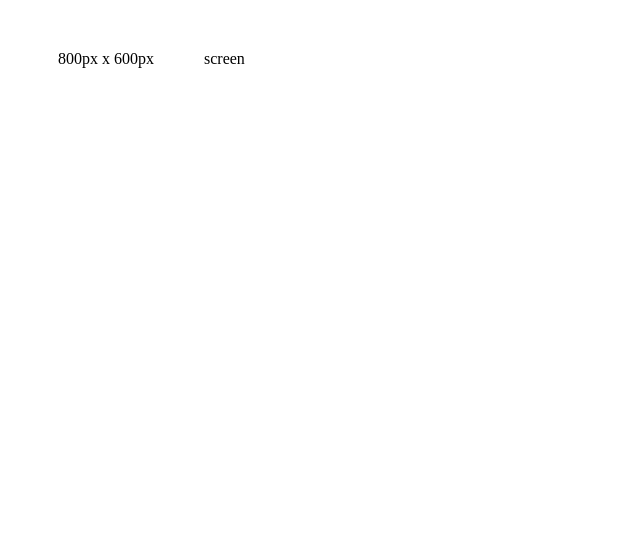
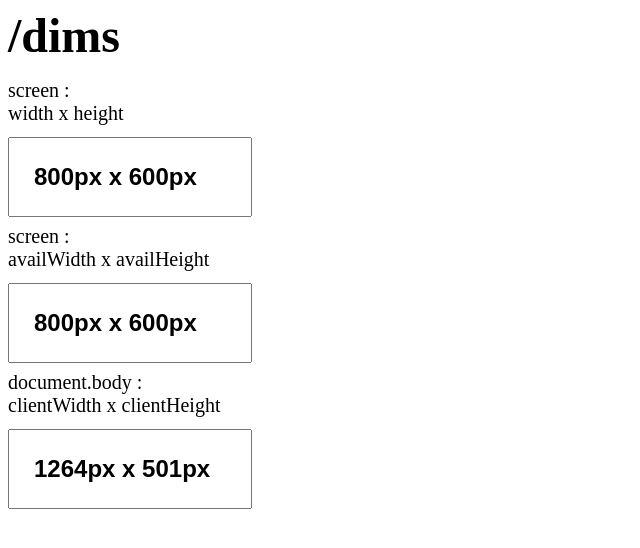
Before and after one commit to motetpaper/qa, a plain HTML site: page docs/dims.html in a window 1280 px wide. Shown: the whole page, without its empty margins (0-640 px from the left). Drawn offline with Linux system fonts and the light colour scheme.

Commit message:
qa edit dims CSS now  uses em units

```diff
--- a/docs/dims.html
+++ b/docs/dims.html
@@ -6,25 +6,80 @@
   <title></title>
 </head>
 <body>
+<h1>/dims</h1>
 <div class="container">
-  <div id="dims"></div>
-  <div>screen</div>
+  <div>
+    <div>
+      <label for="w">
+        screen :<br/>width x height
+      </label><br/>
+      <input name="w" id="w" type="text" />
+    </div>
+    <div>
+      <label for="aw">
+        screen :<br/>availWidth x availHeight
+      </label><br/>
+      <input id="aw" name="aw" type="text"/>
+    </div>
+    <div>
+      <label for="cw">
+        document.body :<br/>clientWidth x clientHeight
+      </label><br/>
+      <input id="cw" name="cw" type="text" />
+    </div>
+  </div>
 </div>
 
 <style>
+
+/** using em units here for projectors, etc **/
+
+h1 {
+  font-size: 3em;
+  margin: 0;
+}
+
 .container {
+  margin: 0;
+  padding: 0;
+  padding-top: 0;
+  margin-top: 0;
   display: flex;
+  flex-direction: row;
 }
+
 div {
-  margin: 25px;
+  margin:0;
+  margin-top: 0.5em;
 }
+
+label {
+  font-size: 1.25em;
+}
+
+input {
+  font-size: 1.5em;
+  padding: 1em;
+  margin-top: 0.5em;
+  font-weight: 900;
+  width: 8em;
+}
+
 </style>
 
-<script defer>
-const w = window.screen.width;
-const h = window.screen.height;
-const dims = `${w}px x ${h}px`;
-document.querySelector('#dims').innerText = dims;
+<script type="module">
+const s = window.screen;
+const b = document.body;
+
+window.onresize = foo;
+window.onload = foo;
+
+function foo() {
+  document.querySelector('#w').value = `${s.width}px x ${s.height}px`;
+  document.querySelector('#aw').value = `${s.availWidth}px x ${s.availHeight}px`;
+  document.querySelector('#cw').value = `${b.clientWidth}px x ${b.clientHeight}px`;
+}
+
 </script>
 </body>
 </html>
```
